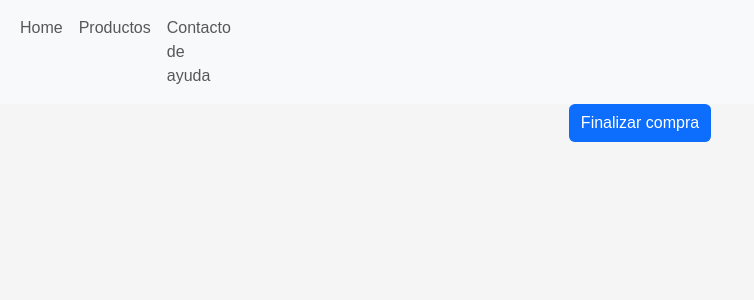
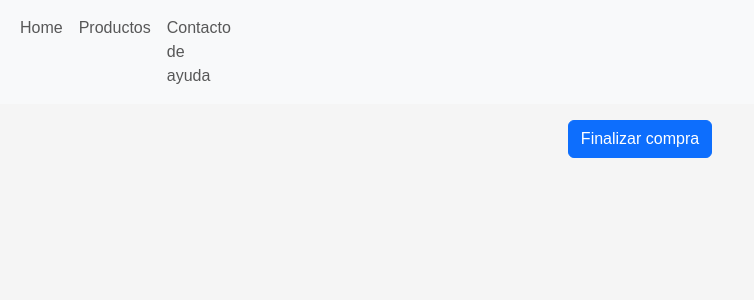
Before and after one commit to maarpe/TP7-EFSI, a React (Create React App) app: page /Carrito in a window 1280 px wide. Shown: the top 300 px of the page, without its empty margins (0-754 px from the left). Built offline with nearby package versions, Linux system fonts and the light colour scheme.

Commit message:
Terminado

```diff
--- a/src/Componentes/Carrito.js
+++ b/src/Componentes/Carrito.js
@@ -5,17 +5,19 @@ import { Link, useParams } from "react-router-dom";
 import CarritoContext from "../context/CarritoContext";
 
 function Carrito() {
-  const {listCarrito, setListCarrito} = useContext(CarritoContext);
+  const { listCarrito, setListCarrito } = useContext(CarritoContext);
   const [producto, setProducto] = useState(null);
-
 
   console.log("Carrito", listCarrito);
 
   const eliminarProducto = (productoId) => {
-    setListCarrito(listCarrito.filter(producto => producto.id !== productoId)); //filtra la lista para que aparezcan todos los productos que tengan un id distinto al que se le pasa
+    setListCarrito(
+      listCarrito.filter((producto) => producto.id !== productoId)
+    ); //filtra la lista para que aparezcan todos los productos que tengan un id distinto al que se le pasa
   };
 
   return (
+    <>
       <Table striped bordered hover>
         <tbody>
           {listCarrito.map((producto) => (
@@ -39,20 +41,16 @@ function Carrito() {
                 </button>
               </td>
               <td>
-              <button
-                className="btn btn-success"
-              >
-                Comprar
-              </button>
+                <button className="btn btn-success">Comprar</button>
               </td>
               <td>U$D{producto.price}</td>
             </tr>
           ))}
         </tbody>
-      <div style={{textAlign: "center"}}><Link className="btn btn-primary" to={"/Checkout"}>Finalizar compra</Link></div>
       </Table>
+      <div style={{ textAlign: "center" }}><Link className="btn btn-primary" to={"/Checkout"}>Finalizar compra</Link></div>
+    </>
   );
-
 }
 
 export default Carrito;
```
Lines whose indentation alone changed are shown as unchanged.
